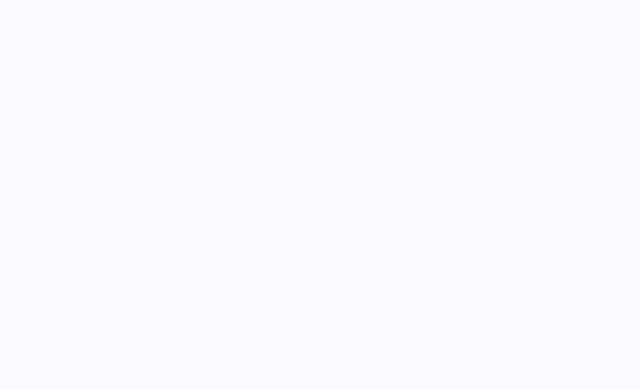
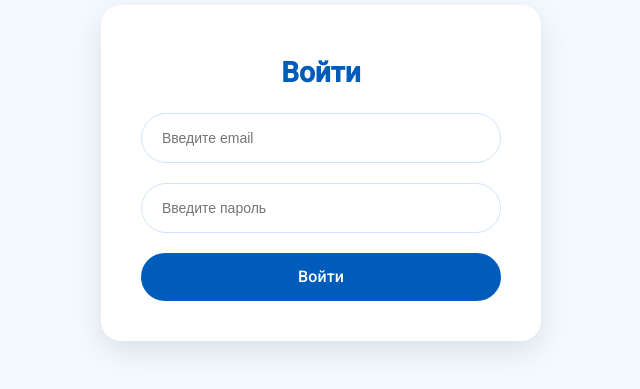
Before and after one commit to lpvskks/courses-website, an Angular app: page /login in a window 1280 px wide. Before the commit this address led to /. Shown: the part 227-616 px from the top of the page, without its empty margins (319-959 px from the left). Built offline with nearby package versions, Linux system fonts and the light colour scheme.

Commit message:
Реализована форма входа

```diff
--- a/src/app/app.routes.ts
+++ b/src/app/app.routes.ts
@@ -1,3 +1,6 @@
 import { Routes } from '@angular/router';
+import { LoginPageComponent } from './features/auth/pages/login-page/login-page.component';
 
-export const routes: Routes = [];
+export const routes: Routes = [
+  { path: 'login', component: LoginPageComponent },
+];
--- /dev/null
+++ b/src/app/features/auth/components/login-form/login-form.component.css
@@ -0,0 +1,39 @@
+.login-card{
+  width:360px;
+  padding:40px;
+  border-radius:20px;
+  background:white;
+  box-shadow:0 10px 30px rgba(0,0,0,0.1);
+
+  display:flex;
+  flex-direction:column;
+  gap:20px;
+}
+
+.title{
+  text-align:center;
+  color: #005cbb;
+  margin-bottom:10px;
+}
+
+.input{
+  height:48px;
+  border-radius:30px;
+  border:1px solid #d0e2ff;
+  padding:0 20px;
+  font-size:14px;
+  outline:none;
+
+  transition:all .2s;
+}
+
+.input:focus{
+  border-color:#1976d2;
+  box-shadow:0 0 0 2px rgba(25,118,210,0.15);
+}
+
+.login-button{
+  height:48px;
+  border-radius:30px;
+  font-size:16px;
+}
--- /dev/null
+++ b/src/app/features/auth/components/login-form/login-form.component.html
@@ -0,0 +1,29 @@
+<div class="login-card">
+
+  <h1 class="title">Войти</h1>
+
+  <input
+    class="input"
+    type="email"
+    placeholder="Введите email"
+    [value]="email()"
+    (input)="onEmailChange($event)"
+  />
+
+  <input
+    class="input"
+    type="password"
+    placeholder="Введите пароль"
+    [value]="password()"
+    (input)="onPasswordChange($event)"
+  />
+
+  <button
+    mat-flat-button
+    class="login-button"
+    (click)="onLogin()"
+  >
+    Войти
+  </button>
+
+</div>
--- a/src/app/features/auth/components/login-form/login-form.component.ts
+++ b/src/app/features/auth/components/login-form/login-form.component.ts
@@ -1 +1,72 @@
-export class LoginFormComponent {}
+import { CommonModule } from '@angular/common';
+import { ChangeDetectionStrategy, Component, signal } from '@angular/core';
+import { MatButtonModule } from '@angular/material/button';
+import { MatFormFieldModule } from '@angular/material/form-field';
+import { MatInputModule } from '@angular/material/input';
+import { LoginRequest } from '../../../../core/models/auth';
+import { AuthService } from '../../services/auth.service';
+
+@Component({
+  selector: 'app-login-form',
+  standalone: true,
+  imports: [CommonModule, MatButtonModule, MatInputModule, MatFormFieldModule],
+  templateUrl: './login-form.component.html',
+  styleUrl: './login-form.component.css',
+  changeDetection: ChangeDetectionStrategy.OnPush,
+})
+export class LoginFormComponent {
+  constructor(private readonly authService: AuthService) {}
+
+  email = signal('');
+  password = signal('');
+
+  onEmailChange(event: Event): void {
+    const value = (event.target as HTMLInputElement).value;
+    this.email.set(value);
+  }
+
+  onPasswordChange(event: Event): void {
+    const value = (event.target as HTMLInputElement).value;
+    this.password.set(value);
+  }
+
+  isFormValid(): boolean {
+    const email = this.email();
+    const password = this.password();
+
+    if (!email || !password) return false;
+
+    const emailRegex = /^[^\s@]+@[^\s@]+\.[^\s@]+$/;
+
+    if (!emailRegex.test(email)) return false;
+
+    if (password.length < 8) return false;
+
+    return true;
+  }
+
+  buildRequest(): LoginRequest {
+    return {
+      email: this.email(),
+      password: this.password(),
+    };
+  }
+
+  onLogin(): void {
+    if (!this.isFormValid()) {
+      console.warn('Форма невалидна');
+      return;
+    }
+
+    const request = this.buildRequest();
+
+    this.authService.login(request).subscribe({
+      next: (response) => {
+        console.log('Успешный вход', response);
+      },
+      error: (err) => {
+        console.error('Ошибка входа', err);
+      },
+    });
+  }
+}
--- /dev/null
+++ b/src/app/features/auth/pages/login-page/login-page.component.css
@@ -0,0 +1,7 @@
+.page {
+  height: 100vh;
+  display: flex;
+  align-items: center;
+  justify-content: center;
+  background: #f4f8ff;
+}
--- /dev/null
+++ b/src/app/features/auth/pages/login-page/login-page.component.html
@@ -0,0 +1,3 @@
+<div class="page">
+  <app-login-form></app-login-form>
+</div>
--- /dev/null
+++ b/src/app/features/auth/pages/login-page/login-page.component.ts
@@ -0,0 +1,14 @@
+import { Component, ChangeDetectionStrategy } from "@angular/core";
+import { LoginFormComponent } from "../../components/login-form/login-form.component";
+
+@Component({
+  selector: 'app-login-page',
+  standalone: true,
+  imports: [
+    LoginFormComponent
+],
+  templateUrl: './login-page.component.html',
+  styleUrl: './login-page.component.css',
+  changeDetection: ChangeDetectionStrategy.OnPush
+})
+export class LoginPageComponent { }
--- /dev/null
+++ b/src/app/features/auth/services/auth.service.ts
@@ -0,0 +1,21 @@
+import { Injectable } from '@angular/core';
+import { HttpClient } from '@angular/common/http';
+import { Observable, tap } from 'rxjs';
+import { LoginRequest, LoginResponse } from '../../../core/models/auth';
+
+@Injectable({
+  providedIn: 'root',
+})
+export class AuthService {
+  private apiUrl = 'https://localhost:7226/api/auth/login';
+
+  constructor(private http: HttpClient) {}
+
+  login(request: LoginRequest): Observable<LoginResponse> {
+    return this.http.post<LoginResponse>(this.apiUrl, request).pipe(
+      tap((response: LoginResponse) => {
+        localStorage.setItem('token', response.token);
+      }),
+    );
+  }
+}
```
Also changed, not shown: src/app/app.html (line endings or trailing spaces), 1 other file (tests, documents, lock files or other folders).
